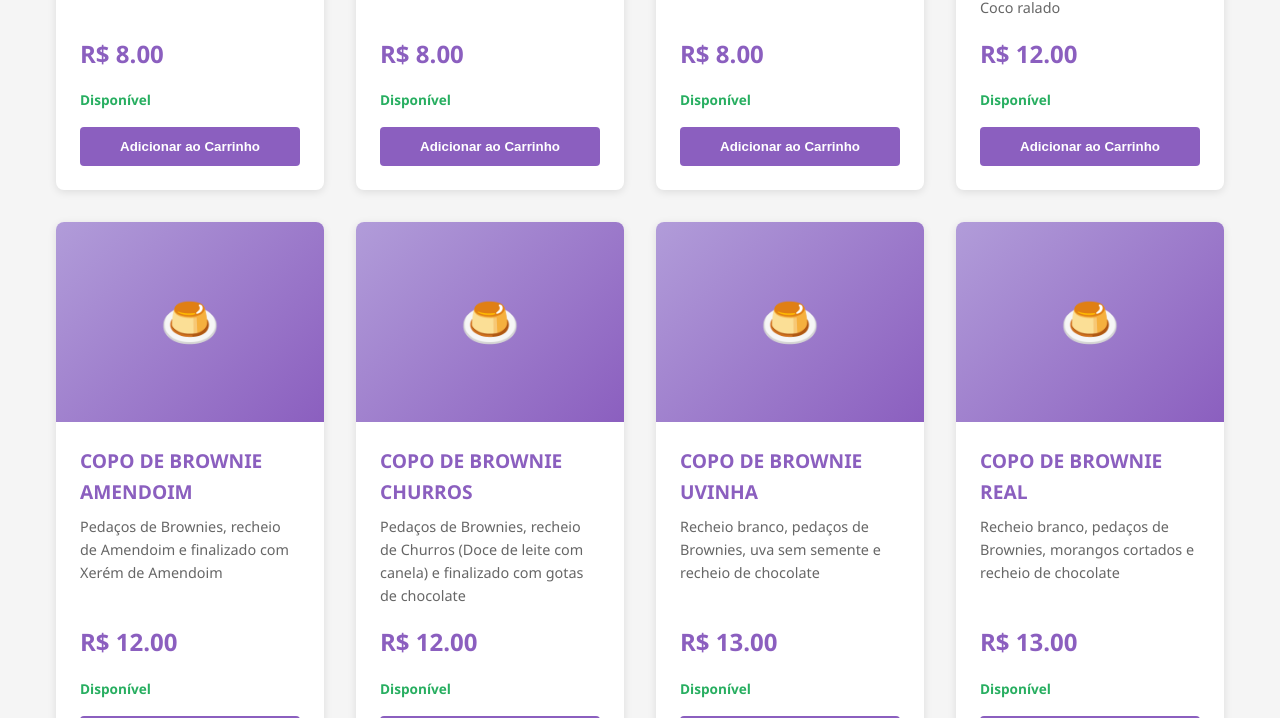
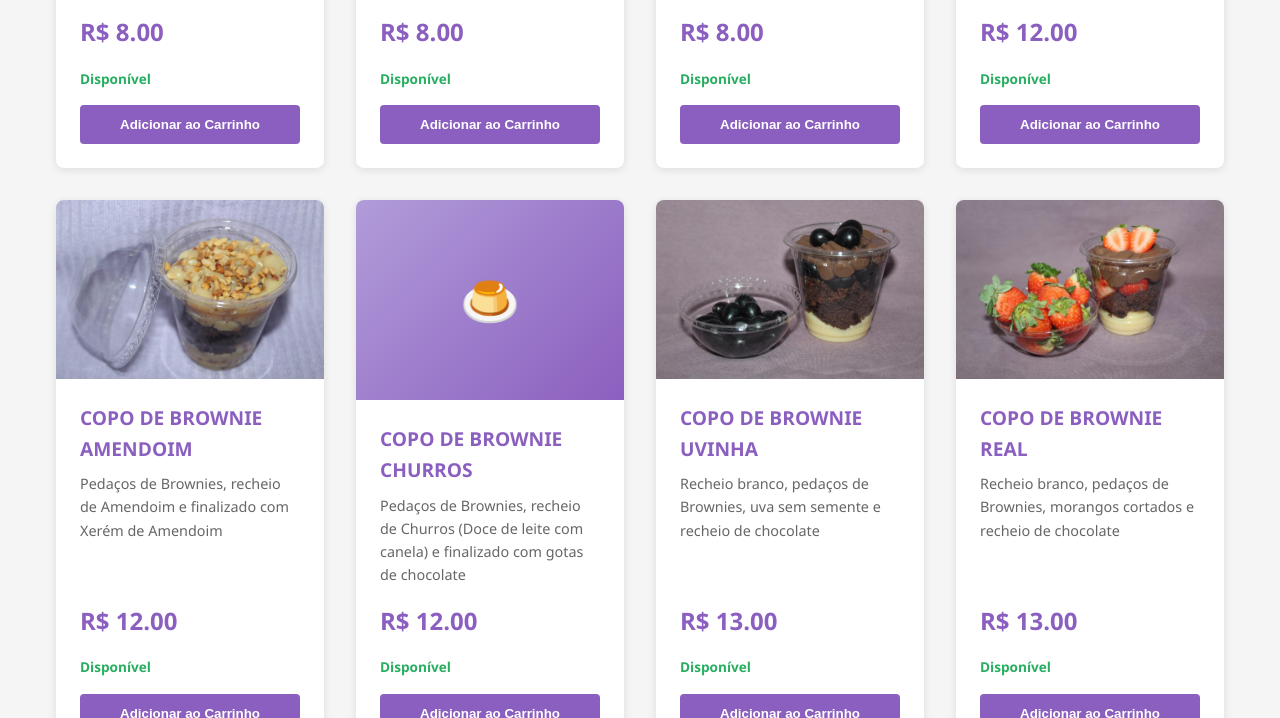
Before and after one commit to Chillspider1998/yas_sweets, a plain HTML site: page index.html in a window 1280 px wide. Shown: the part 2082-2800 px from the top of the page. Drawn offline with Linux system fonts and the light colour scheme.

Commit message:
adicionando imagens dos itens

```diff
--- a/index.html
+++ b/index.html
@@ -26,7 +26,7 @@
             <nav class="nav-menu" id="navMenu">
                 <a href="#home" class="nav-link" data-page="home">Home</a>
                 <a href="#about" class="nav-link" data-page="about">Sobre Mim</a>
-                <a href="https://instagram.com" target="_blank" class="nav-link">Instagram</a>
+                <a href="https://www.instagram.com/yassweets_doceria?igsh=MTRkYnJjb2hlYTEybg==" target="_blank" class="nav-link">Instagram</a>
             </nav>
 
             <!-- Cart Icon -->
--- a/script.js
+++ b/script.js
@@ -10,7 +10,7 @@ const products = [
     "price": 6.0,
     "emoji": "🍪",
     "available": true,
-    "image": "assets\bolo_pote_chocolate.jpeg"
+    "image": "./assets/bolo_pote_chocolate.jpeg"
   },
   {
     "id": 2,
@@ -18,7 +18,8 @@ const products = [
     "description": "Massa de Baunilha e recheio de Beijinho",
     "price": 6.0,
     "emoji": "🍪",
-    "available": true
+    "available": true,
+    "image": "./assets/bolo_pote_branquinho.jpeg"
   },
   {
     "id": 3,
@@ -26,7 +27,8 @@ const products = [
     "description": "Massa de Baunilha e recheio de Bem-casado",
     "price": 6.0,
     "emoji": "🍪",
-    "available": true
+    "available": true,
+    "image": "./assets/bolo_pote_bem-casado.jpeg"
   },
   {
     "id": 4,
@@ -34,7 +36,8 @@ const products = [
     "description": "Massa de Baunilha e recheio de Branquinho",
     "price": 6.0,
     "emoji": "🍪",
-    "available": true
+    "available": true,
+    "image": "./assets/bolo_pote_branquinho.jpeg"
   },
   {
     "id": 5,
@@ -42,7 +45,8 @@ const products = [
     "description": "Massa de Baunilha e recheio de Amendoim",
     "price": 6.0,
     "emoji": "🍪",
-    "available": true
+    "available": true,
+    "image": "./assets/bolo_pote_amendoim.jpeg"
   },
   {
     "id": 6,
@@ -50,7 +54,8 @@ const products = [
     "description": "Massa de Baunilha e recheio de Ninho",
     "price": 6.0,
     "emoji": "🍪",
-    "available": true
+    "available": true,
+    "image": "./assets/bolo_pote_ninho.jpeg"
   },
   {
     "id": 7,
@@ -58,7 +63,8 @@ const products = [
     "description": "Massa de Baunilha e recheio de Maracujá",
     "price": 6.0,
     "emoji": "🍪",
-    "available": true
+    "available": true,
+    "image": ""
   },
   {
     "id": 8,
@@ -66,7 +72,8 @@ const products = [
     "description": "Pedaços de Brownies e recheio de Chocolate",
     "price": 8.0,
     "emoji": "🍪",
-    "available": true
+    "available": true,
+    "image": "./assets/brownie_chocolate.jpeg"
   },
   {
     "id": 9,
@@ -74,7 +81,8 @@ const products = [
     "description": "Pedaços de Brownies e recheio de Beijinho",
     "price": 8.0,
     "emoji": "🍪",
-    "available": true
+    "available": true,
+    "image": ""
   },
   {
     "id": 10,
@@ -82,7 +90,8 @@ const products = [
     "description": "Pedaços de Brownies e recheio de Bem-casado",
     "price": 8.0,
     "emoji": "🍪",
-    "available": true
+    "available": true,
+    "image": "./assets/brownie_bem-casado.jpeg"
   },
   {
     "id": 11,
@@ -90,7 +99,8 @@ const products = [
     "description": "Pedaços de Brownies e recheio de Branquinho",
     "price": 8.0,
     "emoji": "🍪",
-    "available": true
+    "available": true,
+    "image": ""
   },
   {
     "id": 12,
@@ -98,7 +108,8 @@ const products = [
     "description": "Pedaços de Brownies e recheio de Amendoim",
     "price": 8.0,
     "emoji": "🍪",
-    "available": true
+    "available": true,
+    "image": "./assets/brownie_amendoim.jpeg"
   },
   {
     "id": 13,
@@ -106,7 +117,8 @@ const products = [
     "description": "Pedaços de Brownies e recheio de Ninho",
     "price": 8.0,
     "emoji": "🍪",
-    "available": true
+    "available": true,
+    "image": "./assets/brownie_ninho.jpeg"
   },
   {
     "id": 14,
@@ -114,7 +126,8 @@ const products = [
     "description": "Pedaços de Brownies e recheio de Churros (Com canela)",
     "price": 8.0,
     "emoji": "🍪",
-    "available": true
+    "available": true,
+    "image": ""
   },
   {
     "id": 15,
@@ -122,7 +135,8 @@ const products = [
     "description": "Pedaços de Brownies e recheio de Maracujá",
     "price": 8.0,
     "emoji": "🍪",
-    "available": true
+    "available": true,
+    "image": ""
   },
   {
     "id": 16,
@@ -130,7 +144,8 @@ const products = [
     "description": "Pedaços de Brownies, recheio de Beijinho e finalizado com Coco ralado",
     "price": 12.0,
     "emoji": "🍮",
-    "available": true
+    "available": true,
+    "image": ""
   },
   {
     "id": 17,
@@ -138,7 +153,8 @@ const products = [
     "description": "Pedaços de Brownies, recheio de Amendoim e finalizado com Xerém de Amendoim",
     "price": 12.0,
     "emoji": "🍮",
-    "available": true
+    "available": true,
+    "image": "./assets/copo_brownie_amendoim.jpeg"
   },
   {
     "id": 18,
@@ -146,7 +162,8 @@ const products = [
     "description": "Pedaços de Brownies, recheio de Churros (Doce de leite com canela) e finalizado com gotas de chocolate",
     "price": 12.0,
     "emoji": "🍮",
-    "available": true
+    "available": true,
+    "image": ""
   },
   {
     "id": 19,
@@ -154,7 +171,8 @@ const products = [
     "description": "Recheio branco, pedaços de Brownies, uva sem semente e recheio de chocolate",
     "price": 13.0,
     "emoji": "🍮",
-    "available": true
+    "available": true,
+    "image": "./assets/copo_brownie_uvinha.jpeg"
   },
   {
     "id": 20,
@@ -162,7 +180,8 @@ const products = [
     "description": "Recheio branco, pedaços de Brownies, morangos cortados e recheio de chocolate",
     "price": 13.0,
     "emoji": "🍮",
-    "available": true
+    "available": true,
+    "image": "./assets/copo_brownie_real.jpeg"
   },
   {
     "id": 21,
@@ -170,7 +189,8 @@ const products = [
     "description": "Recheio de Ninho, massa de bolo de Baunilha e pedaços de morangos",
     "price": 13.0,
     "emoji": "🍮",
-    "available": true
+    "available": true,
+    "image": "./assets/copo_brownie_moraninho.jpeg"
   },
   {
     "id": 22,
@@ -178,7 +198,8 @@ const products = [
     "description": "Pedaços de Brownies, recheio de Maracujá (Fruta) e finalizado com gotas de chocolate/granulado",
     "price": 13.0,
     "emoji": "🍮",
-    "available": true
+    "available": true,
+    "image": ""
   },
   {
     "id": 23,
@@ -186,7 +207,8 @@ const products = [
     "description": "Recheio de branquinho, uva de semente e recheio de chocolate por cima",
     "price": 7.0,
     "emoji": "🍰",
-    "available": true
+    "available": true,
+    "image": ""
   },
   {
     "id": 24,
@@ -194,7 +216,8 @@ const products = [
     "description": "Pudim de leite condensado",
     "price": 8.5,
     "emoji": "🍰",
-    "available": true
+    "available": true,
+    "image": "./assets/pudim.jpeg"
   },
   {
     "id": 25,
@@ -202,7 +225,8 @@ const products = [
     "description": "Açaí P: 4 Complementos grátis",
     "price": 17.0,
     "emoji": "🍰",
-    "available": true
+    "available": true,
+    "image": "./assets/açaí.jpeg"
   },
   {
     "id": 26,
@@ -210,7 +234,8 @@ const products = [
     "description": "Açaí M: 6 Complementos grátis",
     "price": 22.0,
     "emoji": "🍰",
-    "available": true
+    "available": true,
+    "image": "./assets/açaí.jpeg"
   },
   {
     "id": 27,
@@ -218,23 +243,26 @@ const products = [
     "description": "Recheio de frango com requeijão",
     "price": 5.0,
     "emoji": "🥐",
-    "available": true
+    "available": true,
+    "image": "./assets/empada.jpeg"
   },
   {
     "id": 28,
-    "name": "COXINHA FRANGO",
+    "name": "COXINHA DE FRANGO",
     "description": "Recheio de frango com requeijão",
     "price": 6.0,
     "emoji": "🥐",
-    "available": true
+    "available": true,
+    "image": "./assets/coxinha_frango.jpeg.jpeg"
   },
   {
     "id": 29,
-    "name": "COXINHA CHARQUE",
+    "name": "COXINHA DE CHARQUE",
     "description": "Recheio de charque com requeijão",
     "price": 6.0,
     "emoji": "🥐",
-    "available": true
+    "available": true,
+    "image": "./assets/coxinha_charque.jpeg.jpeg"
   },
   {
     "id": 30,
@@ -242,7 +270,8 @@ const products = [
     "description": "Recheio de presunto e queijo",
     "price": 6.0,
     "emoji": "🥐",
-    "available": true
+    "available": true,
+    "image": "./assets/pão_pizza.jpeg.jpeg"
   },
   {
     "id": 31,
@@ -250,7 +279,8 @@ const products = [
     "description": "Recheio de frango com requeijão",
     "price": 6.0,
     "emoji": "🥐",
-    "available": true
+    "available": true,
+    "image": "./assets/pão_frango.jpeg.jpeg"
   },
   {
     "id": 32,
@@ -258,7 +288,8 @@ const products = [
     "description": "Sabores: Calabresa, Frango e Charque",
     "price": 10.0,
     "emoji": "🥐",
-    "available": true
+    "available": true,
+    "image": "./assets/brotinho.jpeg.jpeg"
   }
 ];
 
@@ -285,16 +316,22 @@ function renderProducts() {
   const productsGrid = document.getElementById('productsGrid');
   productsGrid.innerHTML = '';
 
+
   products.forEach(product => {
     const productCard = document.createElement('div');
     productCard.className = 'product-card';
-
     const statusClass = product.available ? 'status-available' : 'status-unavailable';
     const statusText = product.available ? 'Disponível' : 'Indisponível';
     const buttonDisabled = !product.available ? 'disabled' : '';
 
+
+    const imageTag = product.image
+      ? `<img src="${product.image}" alt="${product.name}" class="product-img" />`
+      : `<div class=\"product-image\">${product.emoji}</div>`;
+
+
     productCard.innerHTML = `
-            <div class="product-image">${product.emoji}</div>
+      ${imageTag}
       <div class="product-info">
         <h3 class="product-title">${product.name}</h3>
         <p class="product-description">${product.description}</p>
@@ -305,6 +342,7 @@ function renderProducts() {
         </button>
       </div>
       `;
+
 
     productsGrid.appendChild(productCard);
   });
```
Lines whose indentation alone changed are shown as unchanged.
